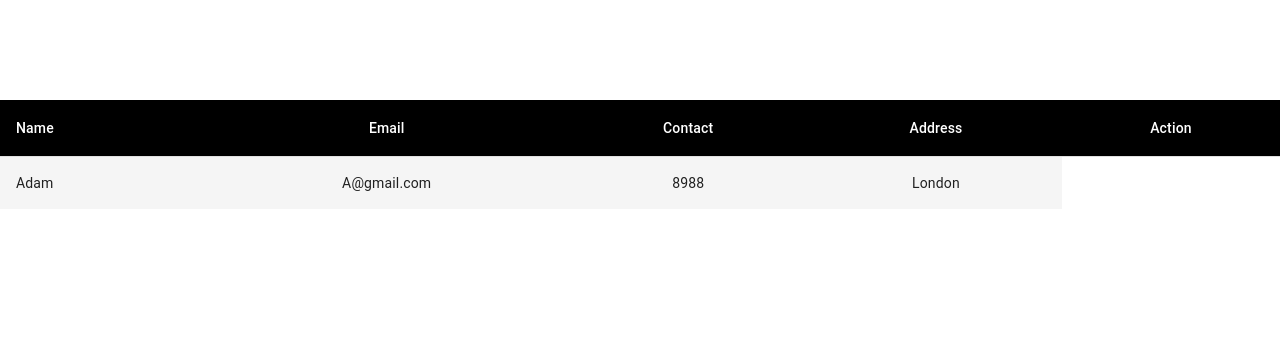
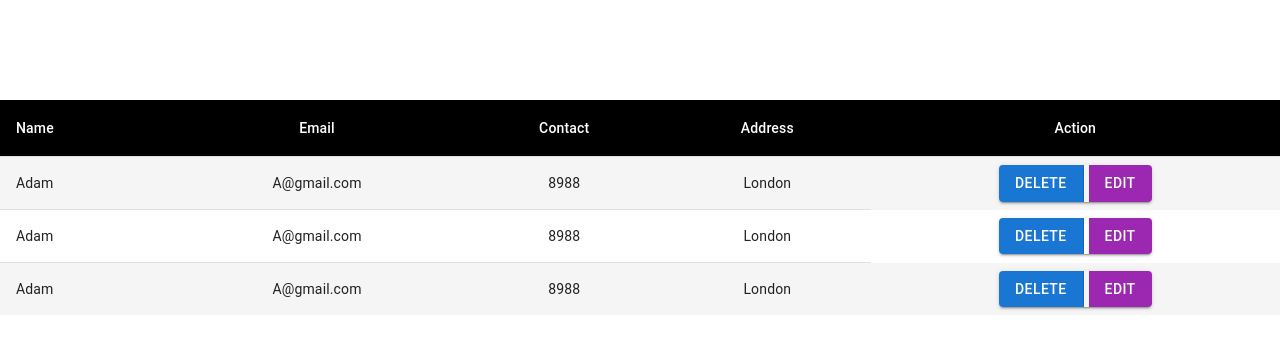
Before and after one commit to Ankushtsalian/redux-thunk-CRUD-JSON-SERVER, a React (Create React App) app: page / in a window 1280 px wide. Shown: the top 350 px of the page. Built offline with nearby package versions, Linux system fonts and the light colour scheme; data requests are answered from the project's data file.

Commit message:
button added

```diff
--- a/db.json
+++ b/db.json
@@ -1,6 +1,20 @@
 {
     "user":[
         {
+            "name":"Adam",
+            "address":"London",
+            "email":"A@gmail.com",
+            "contact":"8988",
+            "id":1
+
+        }, {
+            "name":"Adam",
+            "address":"London",
+            "email":"A@gmail.com",
+            "contact":"8988",
+            "id":1
+
+        }, {
             "name":"Adam",
             "address":"London",
             "email":"A@gmail.com",
--- a/src/pages/Home.jsx
+++ b/src/pages/Home.jsx
@@ -10,6 +10,8 @@ import TableRow from "@mui/material/TableRow";
 import { useSelector, useDispatch } from "react-redux";
 import { useEffect } from "react";
 import { loadUsers } from "../redux/actions";
+import { Button, ButtonGroup } from "@mui/material";
+import { Box } from "@mui/system";
 
 //MUI COMP>>CUSTOMIZATION>>Customization
 const StyledTableCell = styled(TableCell)(({ theme }) => ({
@@ -84,7 +86,26 @@ const Home = () => {
                   <StyledTableCell align="center">
                     {user.address}
                   </StyledTableCell>
-                  {/* <StyledTableCell align="right">{user.protein}</StyledTableCell> */}
+                  <Box
+                    sx={{
+                      display: "flex",
+                      flexDirection: "column",
+                      alignItems: "center",
+                      "& > *": {
+                        m: 1,
+                      },
+                    }}
+                  >
+                    <ButtonGroup
+                      variant="contained"
+                      aria-label="outlined primary button group"
+                    >
+                      <Button style={{ marginRight: "5px" }} color="primary">
+                        Delete
+                      </Button>
+                      <Button color="secondary">Edit</Button>
+                    </ButtonGroup>
+                  </Box>
                 </StyledTableRow>
               ))}
           </TableBody>
```
